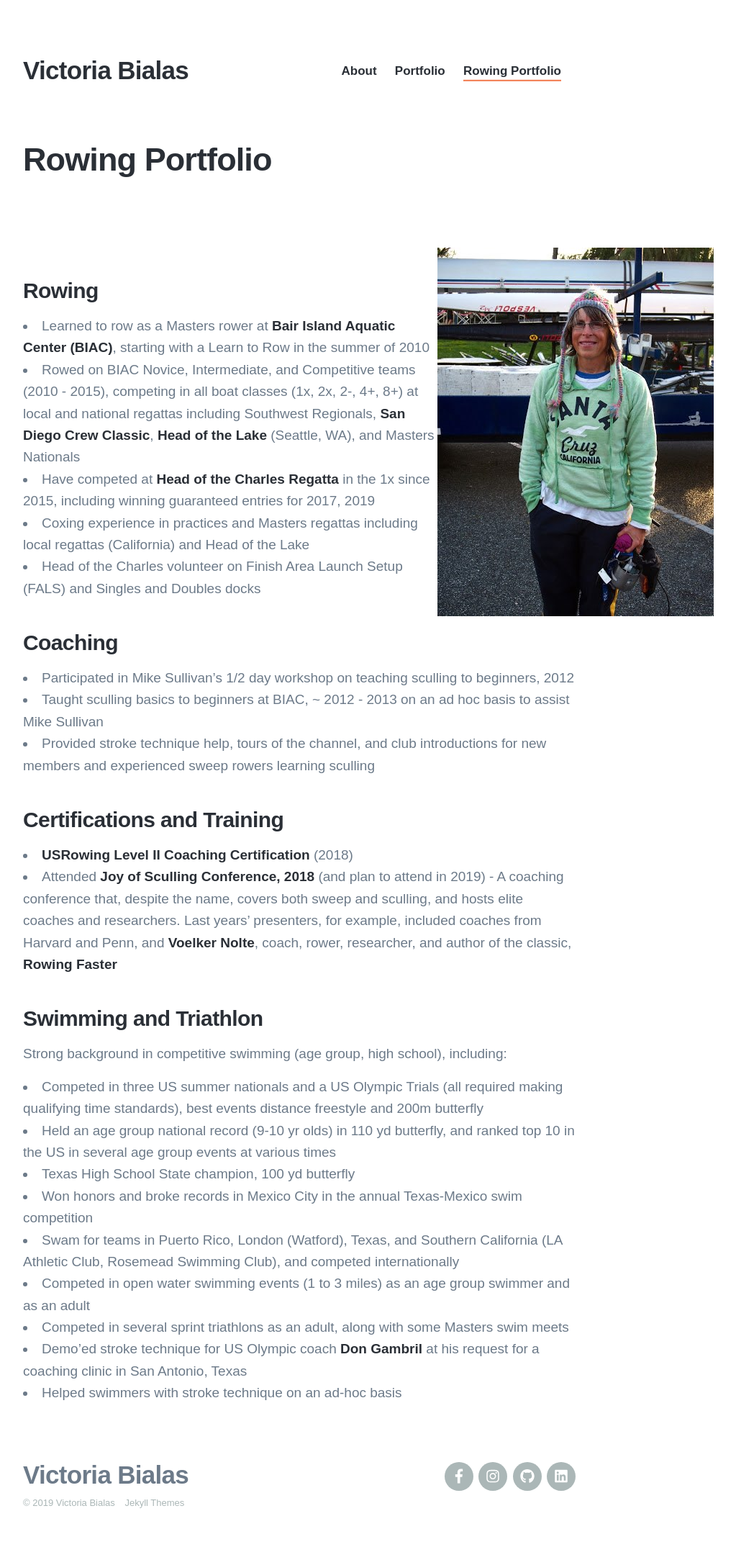
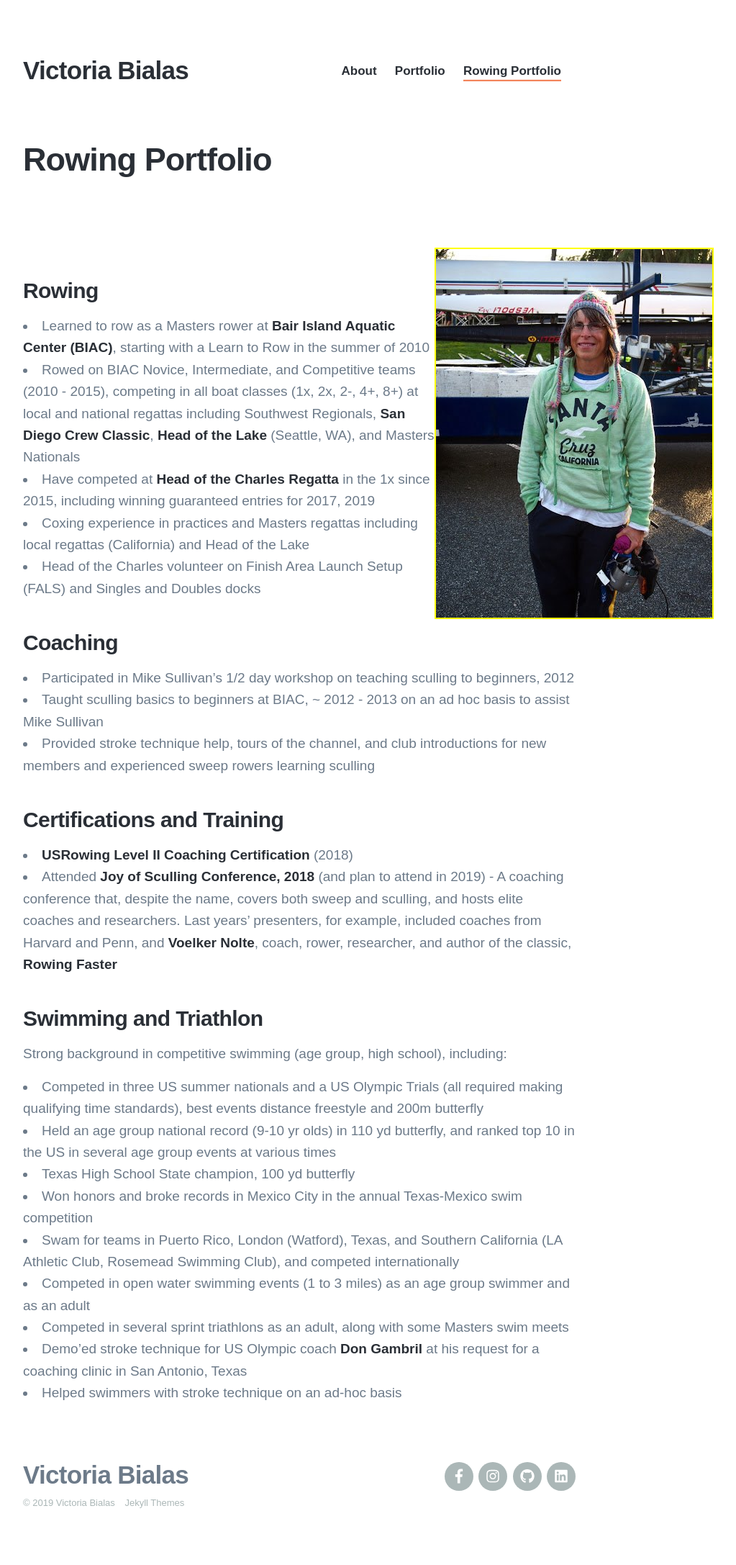
Before and after one commit to londoncalling/slow-motion-stories, a Jekyll site: the page built from _pages/portfolio-rowing.md, in a window 1280 px wide. Shown: the whole page at 72% size, without its empty margins (224-1247 px from the left). Built offline with Jekyll 4.4.1, drawn with Linux system fonts in a browser that asks for light colours; nearby versions of some CDN libraries; some web fonts are replaced.

Commit message:
add padding and border to image
Signed-off-by: Vicky Bialas <vicky.bialas@gmail.com>

```diff
--- a/_pages/portfolio-rowing.md
+++ b/_pages/portfolio-rowing.md
@@ -4,7 +4,7 @@
 featured_image: /images/demo/demo-landscape.jpg
 ---
 
-<img align="right" src="images/me-coxswain.jpg">
+<img align="right" padding="5px" style="border:2px solid yellow" src="images/me-coxswain.jpg">
 
 ### Rowing
 
```
